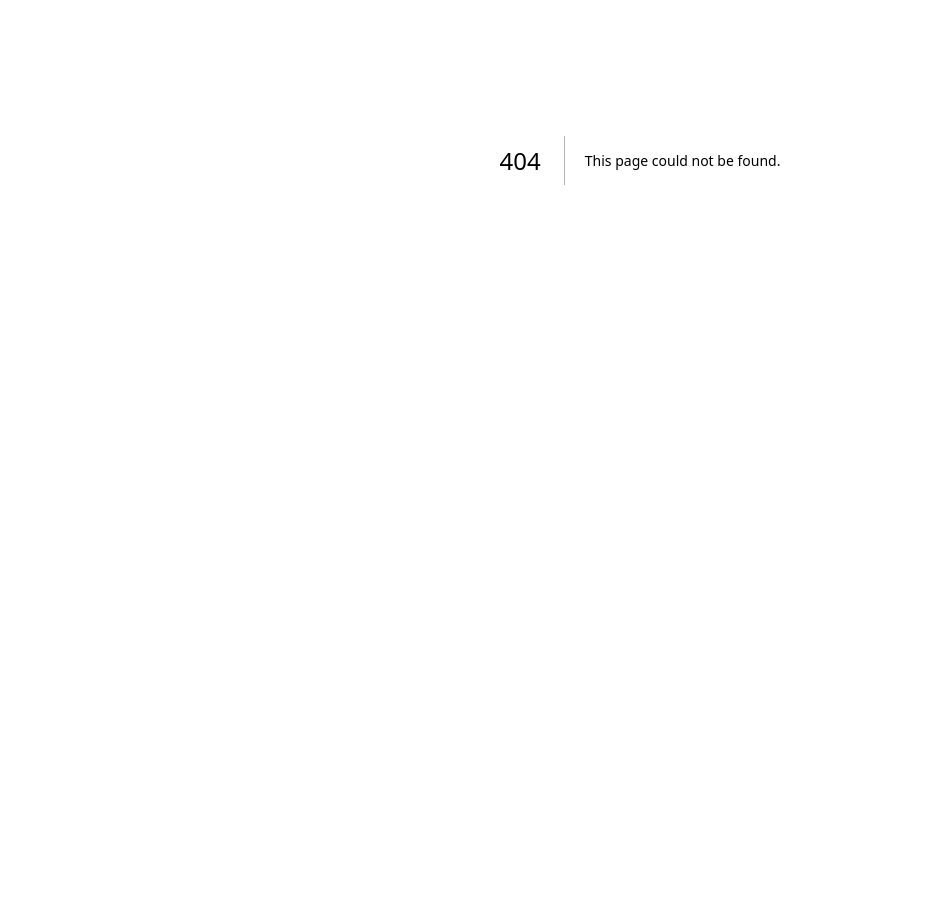
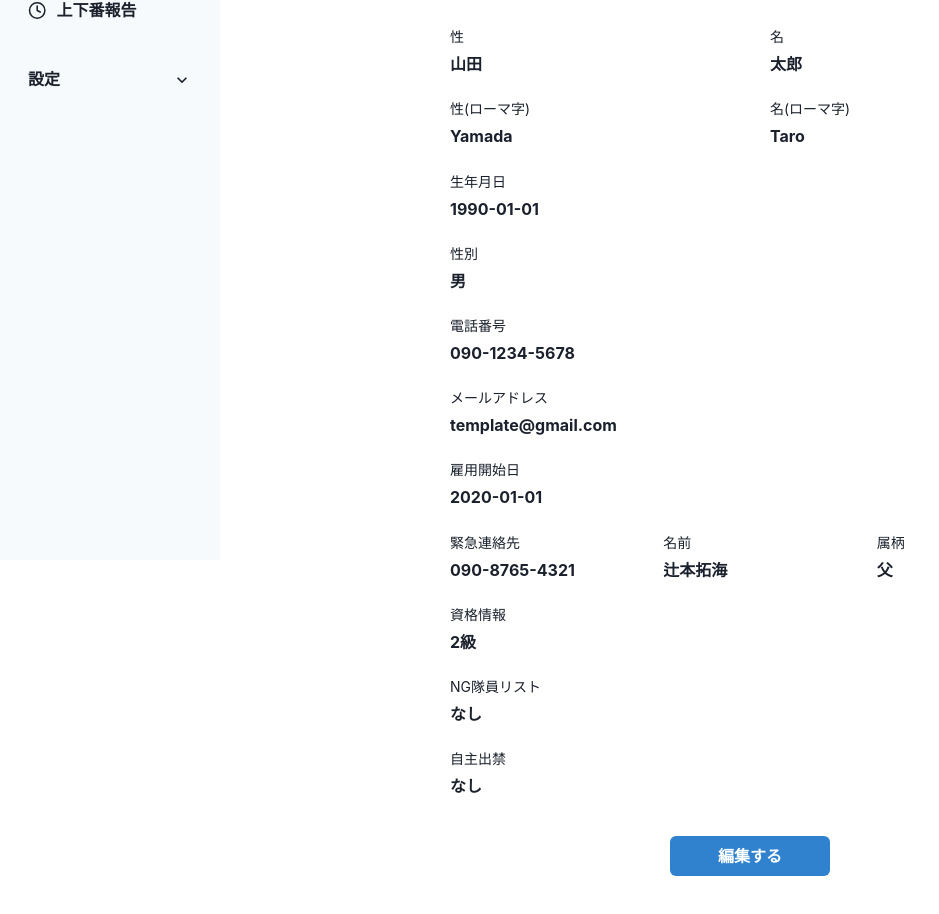
Before and after one commit to kainholy/as-system-prototype, a Next.js app: page /user/profile in a window 1280 px wide. Before the commit this address had no page. Shown: the part 240-1154 px from the top of the page, without its empty margins (0-939 px from the left). Before the commit the page ends 800 px from the top, so only its background shows below. Built offline with nearby package versions, Linux system fonts and the light colour scheme.

Commit message:
個人情報開示、編集

```diff
--- /dev/null
+++ b/src/pages/components/UserEdit.tsx
@@ -0,0 +1,107 @@
+import {
+  Box,
+  Button,
+  Flex,
+  FormControl,
+  FormLabel,
+  HStack,
+  Input,
+  NumberInput,
+  NumberInputField,
+  NumberInputStepper,
+  NumberIncrementStepper,
+  NumberDecrementStepper,
+  Radio,
+  RadioGroup,
+  Select,
+  Heading,
+  IconButton,
+} from "@chakra-ui/react";
+import { CloseIcon } from "@chakra-ui/icons";
+
+export default function UserEdit({
+  setEditOpen,
+}: {
+  setEditOpen: (isOpen: boolean) => void;
+}) {
+  const editCloseFunc = () => {
+    setEditOpen(false); // モーダルを閉じる関数
+  };
+  return (
+    <Box
+      position="absolute"
+      top="52px"
+      left="0"
+      backgroundColor="blackAlpha.500"
+      w="100%"
+      zIndex="5"
+    >
+      <Flex
+        w="80%"
+        maxW="800px"
+        margin="80px auto"
+        direction="column"
+        gap="24px"
+        backgroundColor="white"
+        p="40px 32px"
+        borderRadius="12px"
+        position="relative"
+      >
+        {/* 閉じるアイコン */}
+        <IconButton
+          aria-label="Close modal"
+          icon={<CloseIcon />}
+          position="absolute"
+          top="24px"
+          right="24px"
+          onClick={editCloseFunc} // 閉じる関数をトリガー
+        />
+        <Heading fontSize="xl" mb="12px">
+          隊員情報編集
+        </Heading>
+
+        <FormControl>
+          <FormLabel fontSize="sm" color="gray.800">
+            資格情報
+          </FormLabel>
+          <Select placeholder="なし">
+            <option>なし</option>
+            <option>1級</option>
+            <option>2級</option>
+            <option>3級</option>
+          </Select>
+        </FormControl>
+
+        <FormControl>
+          <FormLabel fontSize="sm" color="gray.800">
+            NG隊員リスト
+          </FormLabel>
+          <Select placeholder="なし">
+            <option>なし</option>
+            <option>山田 太郎</option>
+            <option>大倉 聖哉</option>
+            <option>山田 花子</option>
+          </Select>
+        </FormControl>
+
+        <FormControl>
+          <FormLabel fontSize="sm" color="gray.800">
+            自主出禁
+          </FormLabel>
+          <Select placeholder="なし">
+            <option>なし</option>
+            <option>〇〇会社</option>
+            <option>××会社</option>
+            <option>△△会社</option>
+          </Select>
+        </FormControl>
+
+        <Flex gap="20px" justifyContent="right">
+          <Button mt={4} pl={12} pr={12} colorScheme="blue" type="submit">
+            更新
+          </Button>
+        </Flex>
+      </Flex>
+    </Box>
+  );
+}
--- a/src/pages/components/userNavigation.tsx
+++ b/src/pages/components/userNavigation.tsx
@@ -124,14 +124,6 @@ export default function userNavigation() {
                       >
                         <Heading size="xs">個人情報確認</Heading>
                       </Link>
-                      <Link
-                        href="/user/profile/edit"
-                        _hover={{ bg: "gray.200" }}
-                        p="8px 6px 8px 40px"
-                        borderRadius="4px"
-                      >
-                        <Heading size="xs">個人情報編集</Heading>
-                      </Link>
                     </Flex>
                   </AccordionPanel>
                 </AccordionItem>
--- /dev/null
+++ b/src/pages/user/profile/index.tsx
@@ -0,0 +1,195 @@
+import React, { useState } from "react";
+import {
+  Box,
+  Button,
+  Flex,
+  Heading,
+  IconButton,
+  Text,
+  FormControl,
+  FormErrorMessage,
+  FormHelperText,
+  FormLabel,
+  HStack,
+  Input,
+  NumberDecrementStepper,
+  NumberIncrementStepper,
+  NumberInput,
+  NumberInputField,
+  NumberInputStepper,
+  Radio,
+  RadioGroup,
+  Select,
+} from "@chakra-ui/react";
+import UserNavigation from "../../components/userNavigation";
+import Bread from "../../components/Breadcrumb";
+import UserEdit from "@/pages/components/UserEdit";
+
+function checkProfile() {
+  const [editOpen, setEditOpen] = useState(false);
+
+  const editOpenFunc = () => {
+    setEditOpen(true);
+  };
+
+  return (
+    <>
+      <UserNavigation />
+      <Box w="calc(100% - 220px)" margin="0 0 0 auto">
+        <Bread second="隊員情報" third="隊員個人情報" />
+        {editOpen && <UserEdit setEditOpen={setEditOpen} />}
+        <Flex
+          w="60%"
+          maxW="600px"
+          margin="80px auto"
+          direction="column"
+          gap="24px"
+        >
+          <Heading fontSize="xl" mb="12px">
+            隊員詳細情報
+          </Heading>
+
+          {/* 隊員番号 */}
+          <Flex direction="column" gap="8px">
+            <Text fontSize="sm" color="gray.800">
+              隊員番号
+            </Text>
+            <Heading size="sm">1234</Heading>
+          </Flex>
+
+          {/* 名前 */}
+          <Flex flex="1" gap="40px">
+            <Flex direction="column" gap="8px" flex="1">
+              <Text fontSize="sm" color="gray.800">
+                性
+              </Text>
+              <Heading size="sm">山田</Heading>
+            </Flex>
+            <Flex direction="column" gap="8px" flex="1">
+              <Text fontSize="sm" color="gray.800">
+                名
+              </Text>
+              <Heading size="sm">太郎</Heading>
+            </Flex>
+          </Flex>
+
+          {/* ローマ字 */}
+          <Flex flex="1" gap="40px">
+            <Flex direction="column" gap="8px" flex="1">
+              <Text fontSize="sm" color="gray.800">
+                性(ローマ字)
+              </Text>
+              <Heading size="sm">Yamada</Heading>
+            </Flex>
+            <Flex direction="column" gap="8px" flex="1">
+              <Text fontSize="sm" color="gray.800">
+                名(ローマ字)
+              </Text>
+              <Heading size="sm">Taro</Heading>
+            </Flex>
+          </Flex>
+
+          {/* 生年月日 */}
+          <Flex direction="column" gap="8px">
+            <Text fontSize="sm" color="gray.800">
+              生年月日
+            </Text>
+            <Heading size="sm">1990-01-01</Heading>
+          </Flex>
+
+          {/* 性別 */}
+          <Flex direction="column" gap="8px">
+            <Text fontSize="sm" color="gray.800">
+              性別
+            </Text>
+            <Heading size="sm">男</Heading>
+          </Flex>
+
+          {/* 電話番号 */}
+          <Flex direction="column" gap="8px">
+            <Text fontSize="sm" color="gray.800">
+              電話番号
+            </Text>
+            <Heading size="sm">090-1234-5678</Heading>
+          </Flex>
+
+          {/* メールアドレス */}
+          <Flex direction="column" gap="8px">
+            <Text fontSize="sm" color="gray.800">
+              メールアドレス
+            </Text>
+            <Heading size="sm">template@gmail.com</Heading>
+          </Flex>
+
+          {/* 雇用開始日 */}
+          <Flex direction="column" gap="8px">
+            <Text fontSize="sm" color="gray.800">
+              雇用開始日
+            </Text>
+            <Heading size="sm">2020-01-01</Heading>
+          </Flex>
+
+          {/* 緊急連絡先・属柄 */}
+          <Flex flex="1" gap="40px">
+            <Flex direction="column" gap="8px" flex="1">
+              <Text fontSize="sm" color="gray.800">
+                緊急連絡先
+              </Text>
+              <Heading size="sm">090-8765-4321</Heading>
+            </Flex>
+            <Flex direction="column" gap="8px" flex="1">
+              <Text fontSize="sm" color="gray.800">
+                名前
+              </Text>
+              <Heading size="sm">辻本拓海</Heading>
+            </Flex>
+            <Flex direction="column" gap="8px" flex="1">
+              <Text fontSize="sm" color="gray.800">
+                属柄
+              </Text>
+              <Heading size="sm">父</Heading>
+            </Flex>
+          </Flex>
+
+          {/* 資格情報 */}
+          <Flex direction="column" gap="8px">
+            <Text fontSize="sm" color="gray.800">
+              資格情報
+            </Text>
+            <Heading size="sm">2級</Heading>
+          </Flex>
+
+          {/* NG隊員リスト */}
+          <Flex direction="column" gap="8px">
+            <Text fontSize="sm" color="gray.800">
+              NG隊員リスト
+            </Text>
+            <Heading size="sm">なし</Heading>
+          </Flex>
+
+          {/* 自主出禁 */}
+          <Flex direction="column" gap="8px">
+            <Text fontSize="sm" color="gray.800">
+              自主出禁
+            </Text>
+            <Heading size="sm">なし</Heading>
+          </Flex>
+
+          <Flex gap="20px" justifyContent="center">
+            <Button
+              onClick={editOpenFunc}
+              mt={4}
+              pl={12}
+              pr={12}
+              colorScheme="blue"
+            >
+              編集する
+            </Button>
+          </Flex>
+        </Flex>
+      </Box>
+    </>
+  );
+}
+
+export default checkProfile;
```
Also changed, not shown: src/pages/components/EditMember.tsx (+21 -13 lines).
